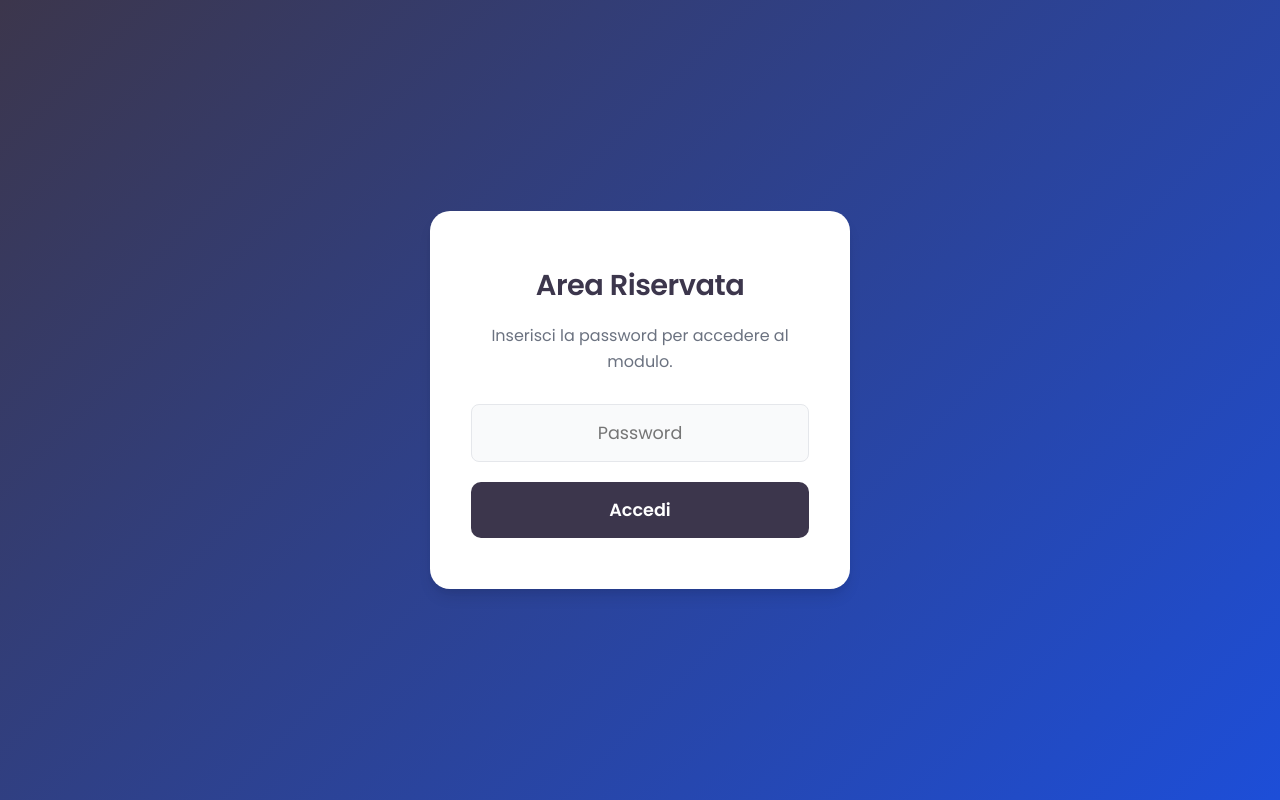
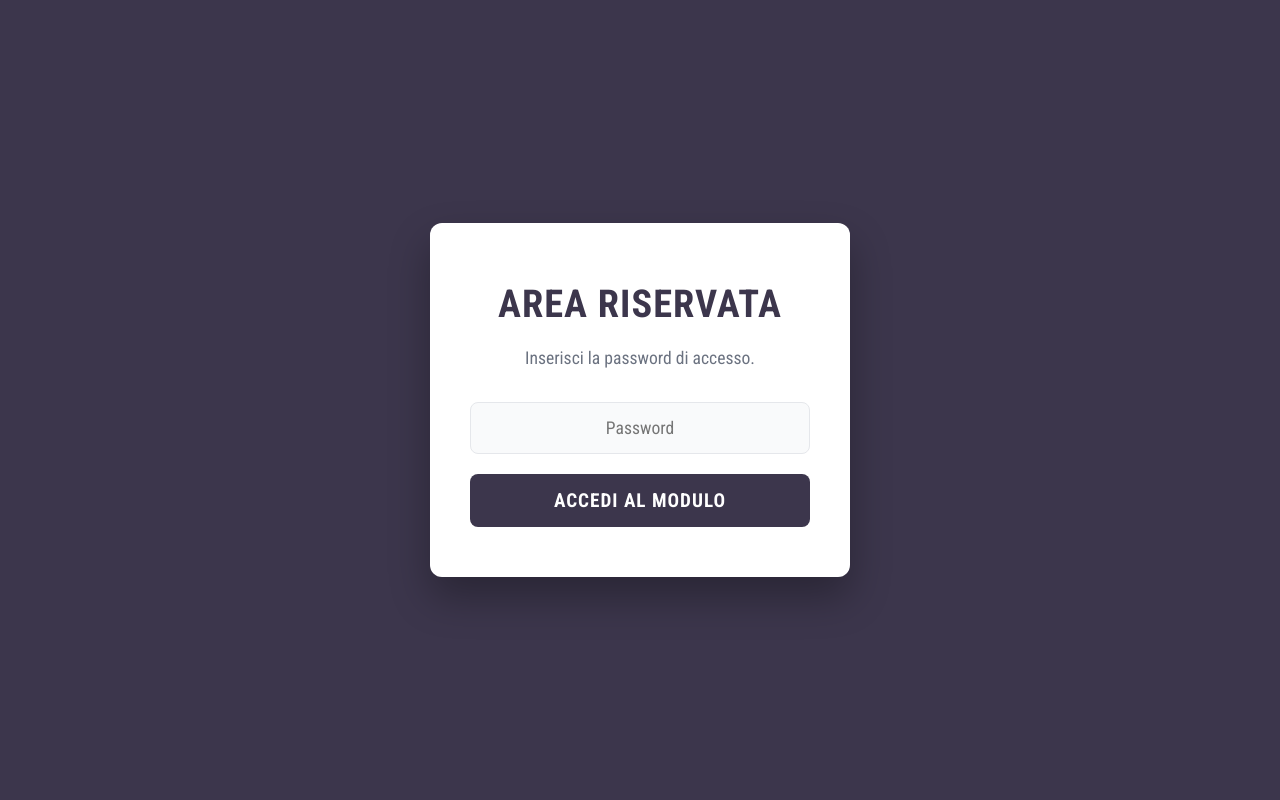
Before and after one commit to mcollareda/facility-parco-agrisolare, a plain HTML site: page index.html in a window 1280 px wide. Drawn offline with Linux system fonts and the light colour scheme.

Commit message:
Update index.html

```diff
--- a/index.html
+++ b/index.html
@@ -50,39 +50,41 @@
       letter-spacing: -0.5px;
     }
 
-    /* --- SCHERMATA DI LOGIN MODERNIZZATA --- */
+    /* --- SCHERMATA DI LOGIN TOTALMENTE RINNOVATA --- */
     #login-overlay {
       position: fixed;
       top: 0; left: 0; width: 100%; height: 100vh;
-      background: linear-gradient(135deg, var(--hub-violet), #1d4ed8);
+      background: var(--hub-violet);
       display: flex;
       justify-content: center;
       align-items: center;
       z-index: 9999;
-      backdrop-filter: blur(5px);
+      font-family: 'Roboto Condensed', sans-serif;
     }
 
     .login-box {
       background: white;
       padding: 50px 40px;
-      border-radius: 20px;
-      box-shadow: var(--shadow-lg);
+      border-radius: 12px;
+      box-shadow: 0 20px 40px rgba(0,0,0,0.3);
       text-align: center;
       max-width: 420px;
       width: 90%;
-      border: 1px solid rgba(255,255,255, 0.1);
     }
 
     .login-box h2 {
       color: var(--hub-violet);
-      margin: 0 0 15px 0;
-      font-size: 1.8rem;
+      margin: 0 0 10px 0;
+      font-size: 2.4rem;
+      font-weight: 700;
+      text-transform: uppercase;
+      letter-spacing: 1px;
     }
 
     .login-box p {
       color: var(--muted);
       margin: 0 0 30px 0;
-      font-size: 1rem;
+      font-size: 1.1rem;
     }
 
     .login-box input {
@@ -94,6 +96,7 @@
       border: 1px solid var(--border);
       border-radius: 8px;
       width: 100%;
+      font-family: 'Roboto Condensed', sans-serif;
     }
 
     .login-box input:focus {
@@ -104,16 +107,20 @@
 
     .login-box button {
       width: 100%;
-      font-size: 1.1rem;
+      font-size: 1.2rem;
       padding: 15px;
       background: var(--hub-violet);
       color: white;
       border: none;
-      border-radius: 10px;
+      border-radius: 8px;
       cursor: pointer;
-      font-weight: 600;
+      font-weight: 700;
+      font-family: 'Roboto Condensed', sans-serif;
+      text-transform: uppercase;
+      letter-spacing: 1px;
       transition: background 0.2s;
     }
+
     .login-box button:hover {
       background: var(--hub-violet-hover);
     }
@@ -158,6 +165,7 @@
     }
 
     .company-name {
+      font-family: 'Poppins', sans-serif;
       font-size: 1.15rem;
       font-weight: 600;
       text-transform: uppercase;
@@ -176,6 +184,7 @@
     .font-bold { font-weight: 700; }
 
     .header p {
+      font-family: 'Poppins', sans-serif;
       margin: 0;
       opacity: 0.85;
       font-size: 1.05rem;
@@ -183,6 +192,7 @@
     }
 
     .contact-info {
+      font-family: 'Poppins', sans-serif;
       margin-top: 8px;
       font-size: 0.95rem;
       font-weight: 400;
@@ -519,10 +529,10 @@
   <div id="login-overlay">
     <div class="login-box">
       <h2>Area Riservata</h2>
-      <p>Inserisci la password per accedere al modulo.</p>
+      <p>Inserisci la password di accesso.</p>
       <input type="password" id="password-input" placeholder="Password">
-      <button type="button" class="btn-primary" onclick="checkPassword()">Accedi</button>
-      <div id="login-error" style="color: var(--danger); display: none; font-size: 0.95rem; margin-top: 15px; font-weight: 600;">
+      <button type="button" onclick="checkPassword()">Accedi al Modulo</button>
+      <div id="login-error" style="color: var(--danger); display: none; font-size: 1rem; margin-top: 15px; font-weight: 700;">
         Password errata, riprova.
       </div>
     </div>
```
